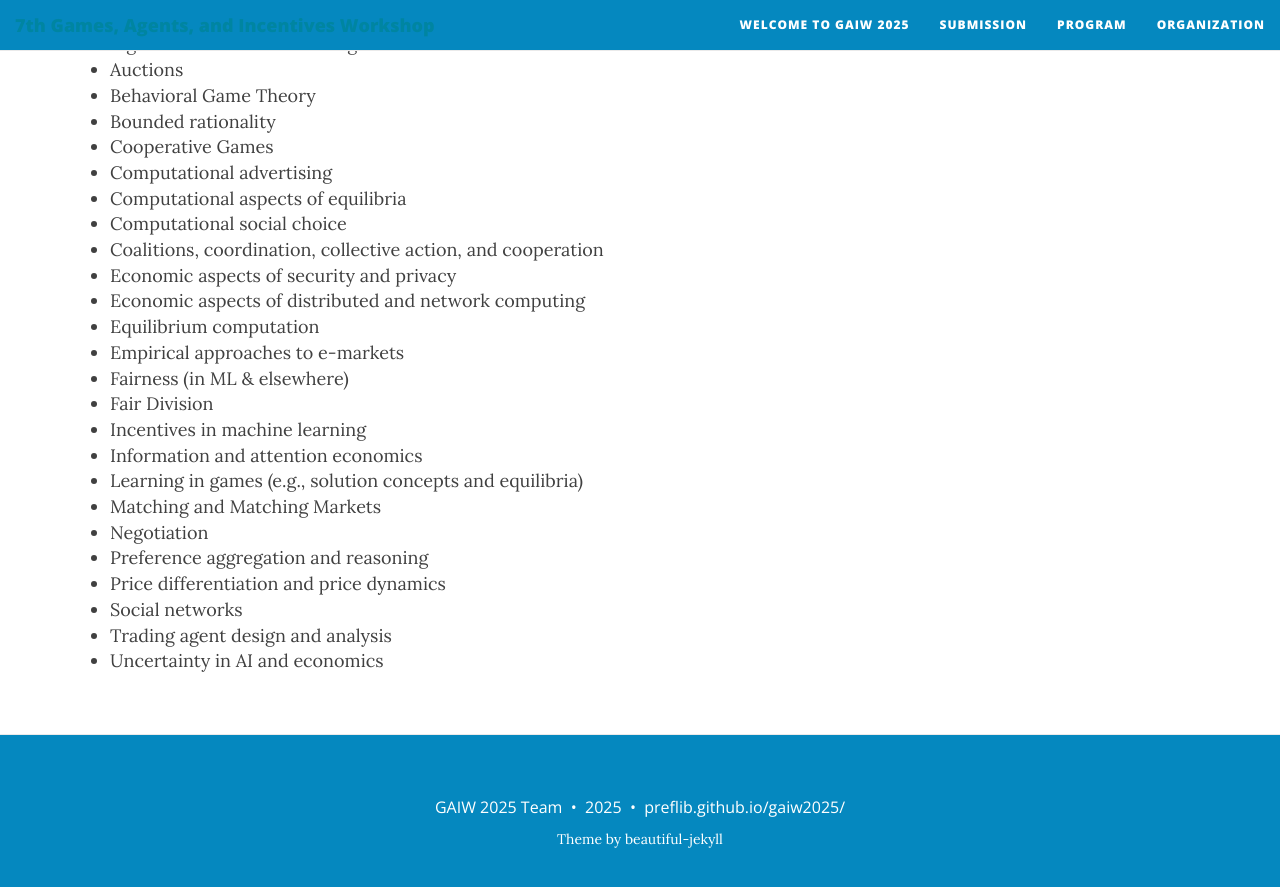
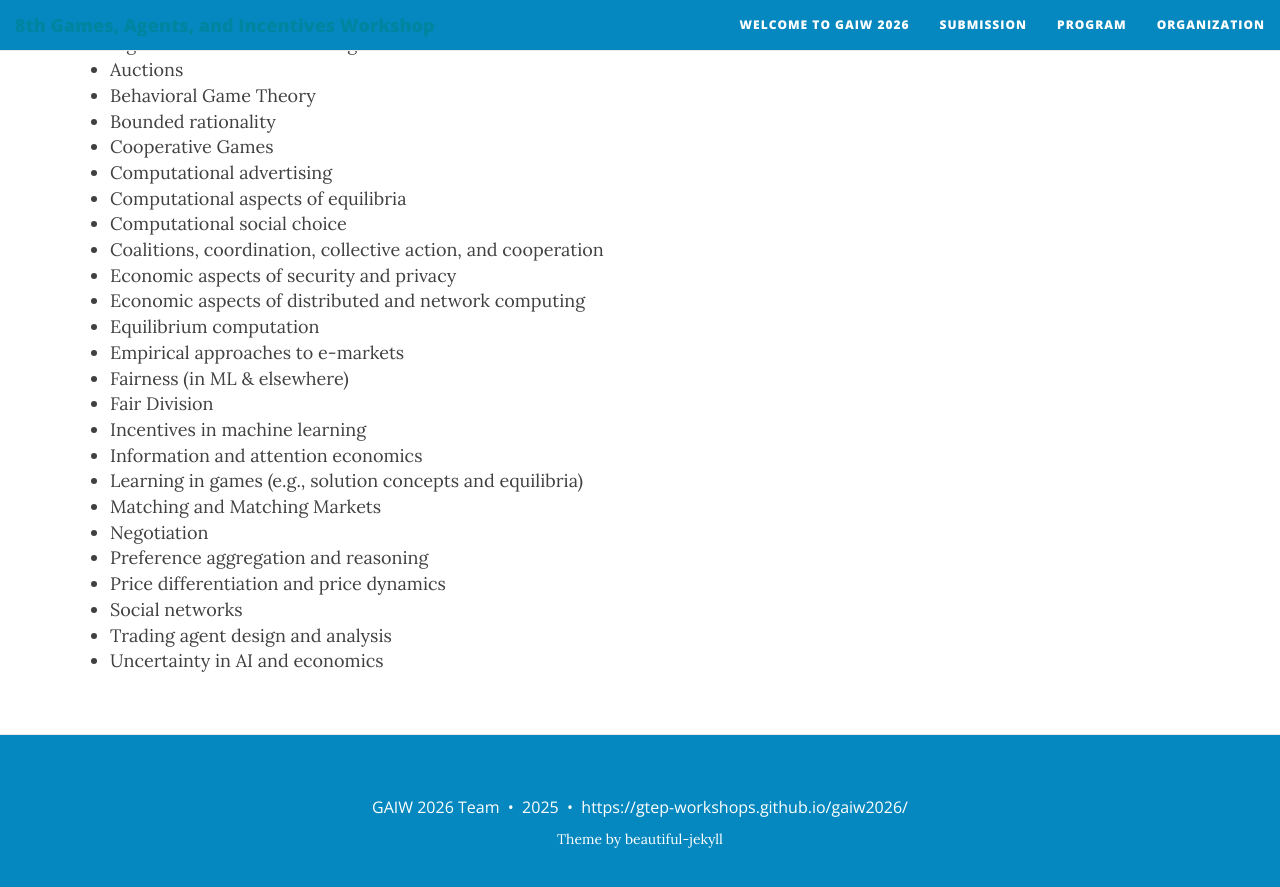
Before and after one commit to gtep-workshops/gaiw2026, a Jekyll site: the page built from index.md, in a window 1280 px wide and 900 px high, scrolled down 2158 px. Shown: the top 887 px of the window. Built offline with Jekyll 4.4.1, drawn with Linux system fonts in a browser that asks for light colours; nearby versions of some CDN libraries.

Commit message:
yml updates

```diff
--- a/_config.yml
+++ b/_config.yml
@@ -1,10 +1,10 @@
 # --- General options --- #
 
 # Name of website
-title: 7th Games, Agents, and Incentives Workshop
+title: 8th Games, Agents, and Incentives Workshop
 
 # Short description of your site
-description: GAIW@AAMAS 2025
+description: GAIW@AAMAS 2026
 
 # --- Local development options ---
 # If your website is hosted locally rather than on GitHub, then you need to uncomment the next two parameters to set the url and baseurl
@@ -20,7 +20,7 @@ description: GAIW@AAMAS 2025
 
 # List of links in the navigation bar
 navbar-links:
-  Welcome to GAIW 2025: "index"
+  Welcome to GAIW 2026: "index"
   Submission: "submission"
   Program: "program"
   Organization: "organization"
@@ -64,7 +64,7 @@ footer-link-col: "#FFFFFF"
 # Change all these values or delete the ones you don't want.
 # Important: you must keep the "name" parameter, everything else you can remove
 author:
-  name: GAIW 2025 Team
+  name: GAIW 2026 Team
 
 # Select your active Social Network Links.
 # Uncomment the links you want to show in the footer and add your information to each link.
@@ -97,7 +97,7 @@ author:
 
 # How to display the link to the website in the footer
 # Remove this if you don't want a link in the footer
-url-pretty: "preflib.github.io/gaiw2025/"  # eg. "deanattali.com/beautiful-jekyll"
+url-pretty: "https://gtep-workshops.github.io/gaiw2026/"  # eg. "deanattali.com/beautiful-jekyll"
 
 # --- Web Statistics Section --- #
 
```
Also changed, not shown: README.md.
